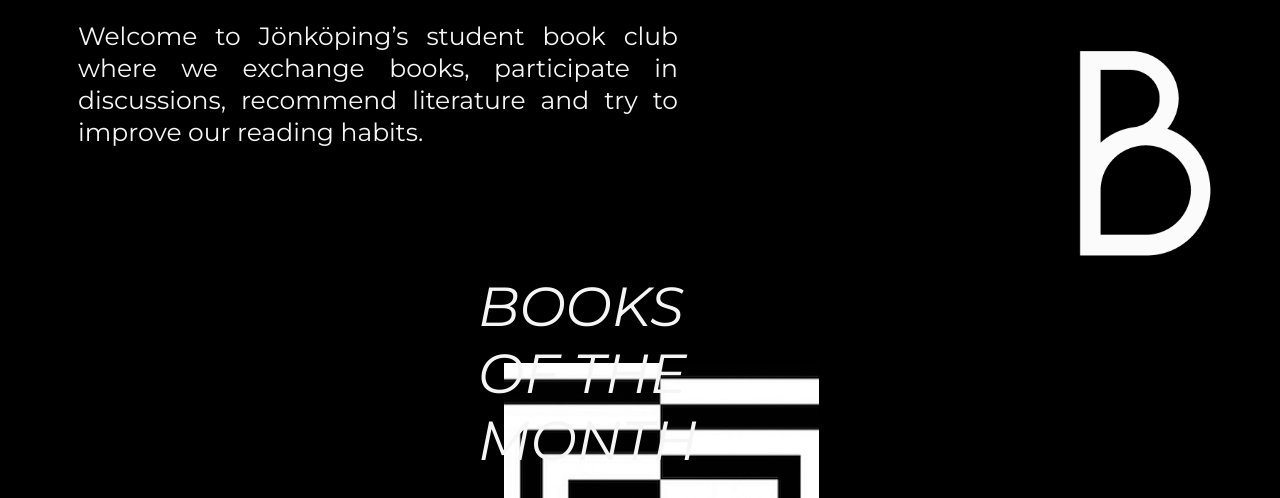
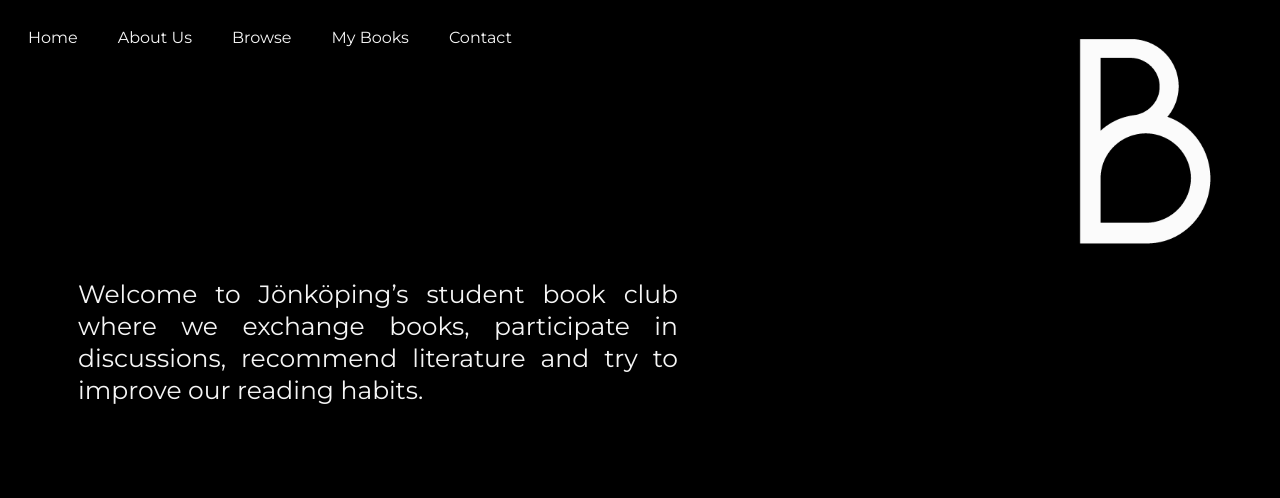
Before and after one commit to georgeandgin/Lab1, a PHP site: page / in a window 1280 px wide. Shown: the top 498 px of the page. Run offline with PHP 8.4, Linux system fonts and the light colour scheme; data that the repository does not hold is empty.

Commit message:
menu in the header

```diff
--- a/Lab1/header.php
+++ b/Lab1/header.php
@@ -1,3 +1,13 @@
 <header>
-<img src="img/whiteLogo.png" alt="Logo"/>
+    <div id="siteheader">
+        <img src="img/whiteLogo.png" alt="Logo"/>
+
+        <div class="mainnav">
+            <a class="<?php echo ($current_page == "index.php" || $current_page == "") ? "active" : " " ?>" href="index.php">Home</a>
+            <a class="<?php echo ($current_page == "about.php" || $current_page == "") ? "active" : " " ?>" href="about.php">About Us</a>
+            <a class="<?php echo ($current_page == "browse.php" || $current_page == "") ? "active" : " " ?>" href="browse.php">Browse</a>
+            <a class="<?php echo ($current_page == "mybooks.php" || $current_page == "") ? "active" : " " ?>" href="mybooks.php">My Books</a>
+            <a class="<?php echo ($current_page == "contact.php" || $current_page == "") ? "active" : " " ?>" href="contact.php">Contact</a>
+        </div>
+    </div>
 </header>
```
Also changed, not shown: Lab1/mainnav.php (deleted, +0 -9 lines).
